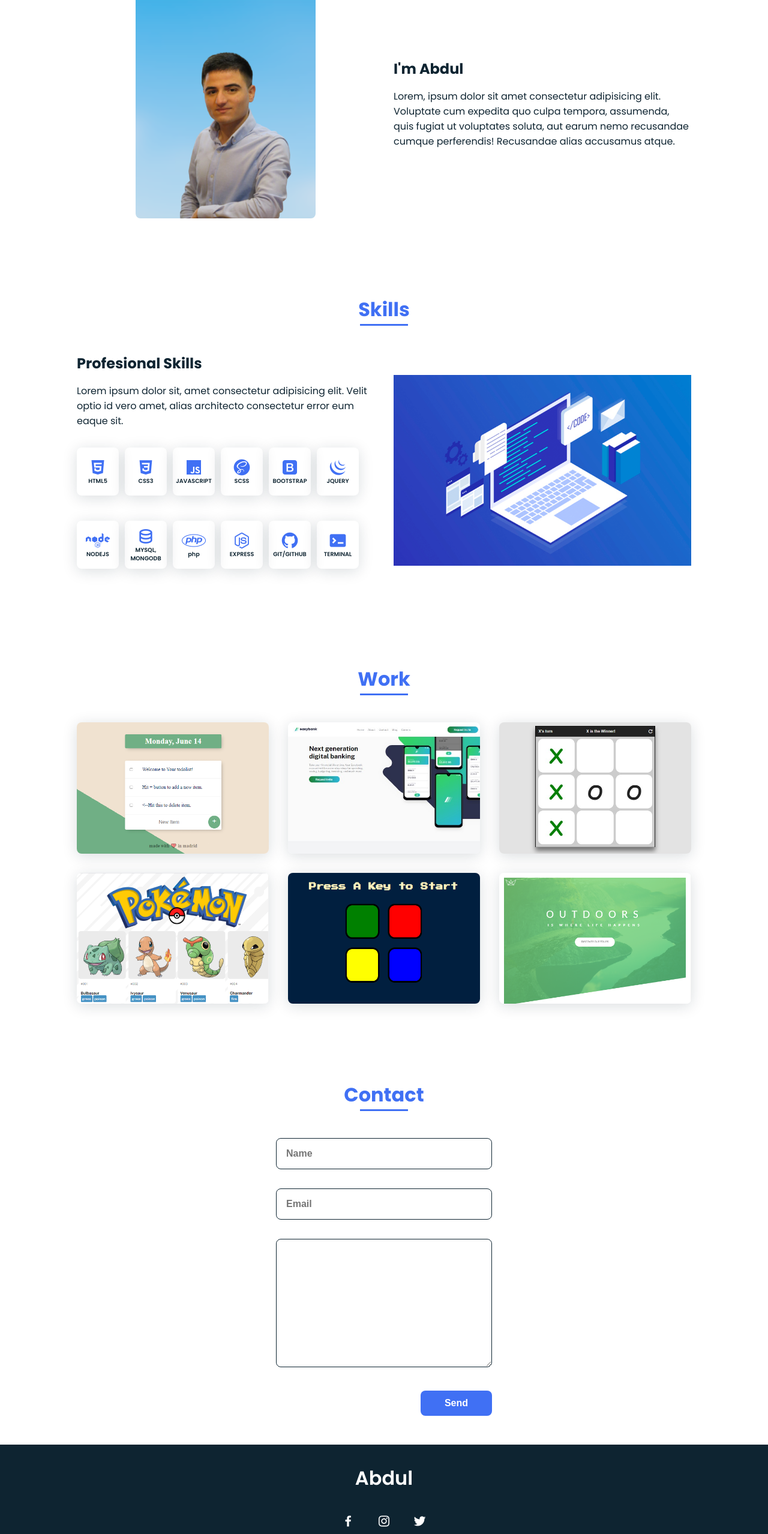
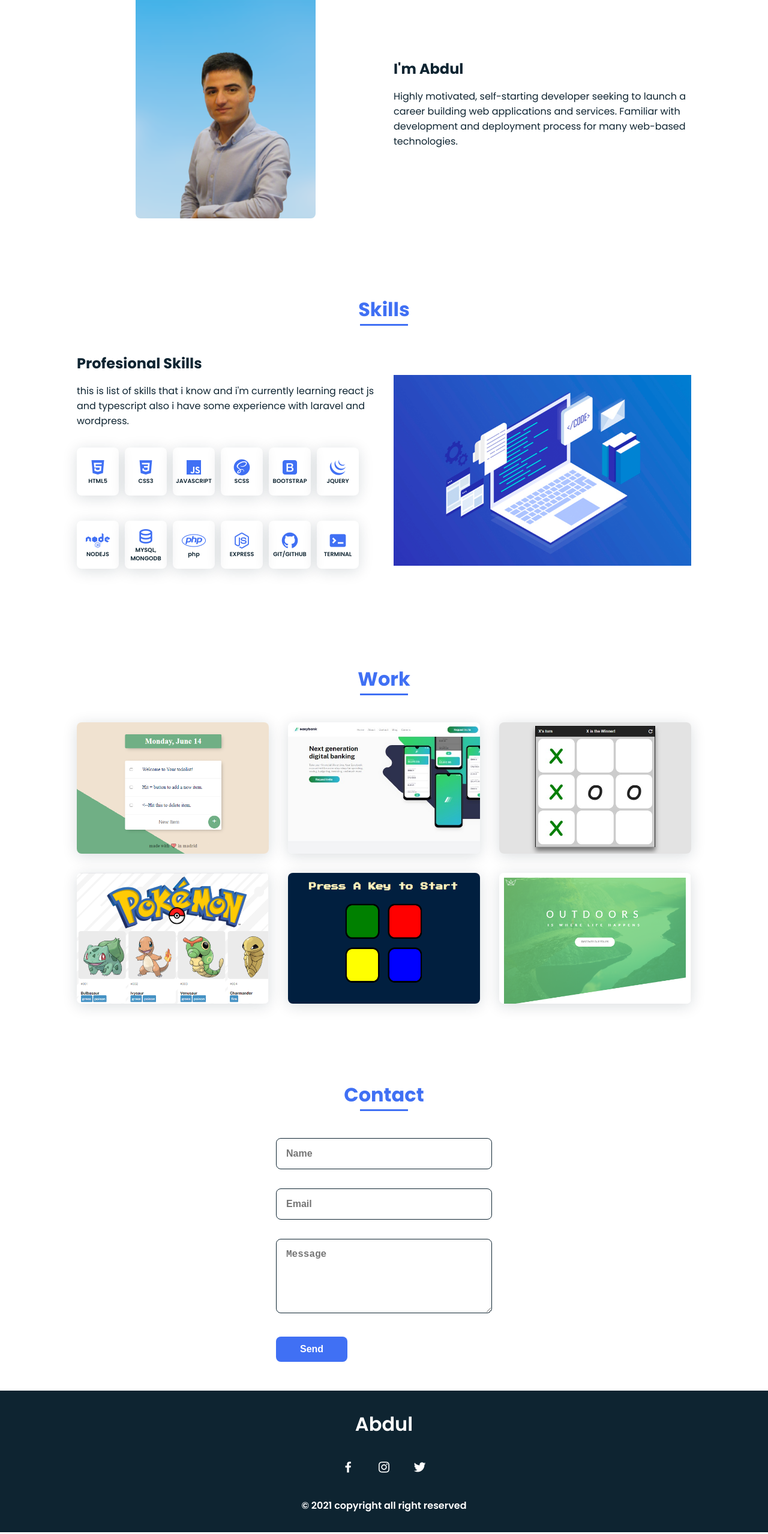
Before and after one commit to KaderKousara/Portfolio, a website with bundled scripts: page index.html in a window 1280 px wide. Shown: the part 995-3552 px from the top of the page at 60% size. Built offline with nearby package versions, Linux system fonts and the light colour scheme.

Commit message:
minor fix

```diff
--- a/assets/scss/styles.scss
+++ b/assets/scss/styles.scss
@@ -403,7 +403,6 @@ img{
         outline: none;
         font-size: var(--normal-font-size);
         cursor: pointer;
-        margin-left: auto;
     }
 }
 
--- a/index.html
+++ b/index.html
@@ -46,8 +46,8 @@
                 <div class="home__data">
                     <h1 class="home__title">Hi,<br>I'm <span class="home__title-color">Abdul</span><br>  A <span class="element home__title-color"></span></h1>
 
-                    <a href="#" class="button">Contact</a>
-                    <a href="#" class="button_resume">Resume</a>
+                    <a href="#contact" class="button">Contact</a>
+                    <a class="button_resume"  type="submit" onclick="window.open('Resume.pdf')">Resume</a>
                 </div>
 
                 <div class="home__social">
@@ -72,7 +72,8 @@
 
                     <div>
                         <h2 class="about__subtitle">I'm Abdul</h2>
-                        <p class="about__text">Lorem, ipsum dolor sit amet consectetur adipisicing elit. Voluptate cum expedita quo culpa tempora, assumenda, quis fugiat ut voluptates soluta, aut earum nemo recusandae cumque perferendis! Recusandae alias accusamus atque.</p>
+                        <p class="about__text">Highly motivated, self-starting developer seeking to launch a career building web applications and services.
+                            Familiar with development and deployment process for many web-based technologies.</p>
                     </div>
                 </div>
             </section>
@@ -84,7 +85,9 @@
                 <div class="skills__container bd-grid">
                     <div>
                     <h2 class="skills__subtitle">Profesional Skills</h2>
-                    <p class="skills__text">Lorem ipsum dolor sit, amet consectetur adipisicing elit. Velit optio id vero amet, alias architecto consectetur error eum eaque sit.</p>
+                    <p class="skills__text">this is list of skills that i know and i'm currently learning react js and typescript
+                        also i have some experience with laravel and wordpress.
+                    </p>
 
                    <div class="skills__technologies">
                         <div class="skills__data">
@@ -218,10 +221,10 @@
                 <h2 class="section-title">Contact</h2>
 
                 <div class="contact__container bd-grid">
-                    <form action="" class="contact__form">
+                    <form action="post" class="contact__form">
                         <input type="text" placeholder="Name" class="contact__input">
                         <input type="mail" placeholder="Email" class="contact__input">
-                        <textarea name="" id="" cols="0" rows="10" class="contact__input"></textarea>
+                        <textarea name="" placeholder="Message" id="" cols="0" rows="5" class="contact__input"></textarea>
                         <input type="button" value="Send" class="contact__button button">
                     </form>
                 </div>
```
Also changed, not shown: assets/css/styles.css, 1 other file.
